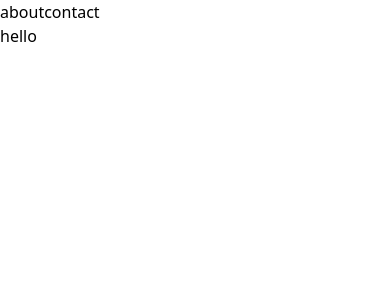
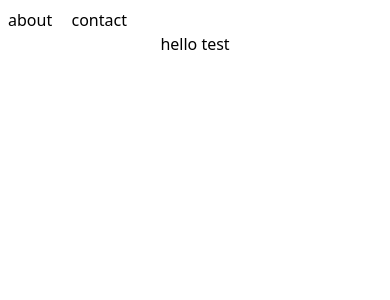
Before and after one commit to cohjo/next-tailwind-template, a Next.js app: page / in a window 390 px wide. Shown: the top 300 px of the page. Built offline with nearby package versions, Linux system fonts and the light colour scheme.

Commit message:
some layout tweaks and folder structure

```diff
--- /dev/null
+++ b/app/components/client/Navbar.tsx
@@ -0,0 +1,34 @@
+'use client'
+
+import { usePathname } from 'next/navigation'
+import { useState } from 'react'
+import Link from 'next/link'
+
+export default function Navbar() {
+  const pathname = usePathname()
+  console.log(pathname)
+  return (
+    <nav className="sticky left-0 grid h-auto grid-cols-2 gap-2 w-fit">
+      <Link
+        className={
+          'col-span-1' + pathname === '/about'
+            ? 'font-semibold'
+            : 'transition-all ease-in-out hover:text-blue-600 hover:font-semibold'
+        }
+        href="/about"
+      >
+        about
+      </Link>
+      <Link
+        className={
+          'col-span-1' + pathname === '/contact'
+            ? 'font-semibold'
+            : 'transition-all ease-in-out hover:text-blue-600 hover:font-semibold'
+        }
+        href="/contact"
+      >
+        contact
+      </Link>
+    </nav>
+  )
+}
--- a/app/head.tsx
+++ b/app/head.tsx
@@ -1,9 +1,9 @@
 export default function Head() {
   return (
     <>
-      <title>Create Next App</title>
+      <title>{'<Add Title>'}</title>
       <meta content="width=device-width, initial-scale=1" name="viewport" />
-      <meta name="description" content="Generated by create next app" />
+      <meta name="description" content="This is my app." />
       <link rel="icon" href="/favicon.ico" />
     </>
   )
--- a/app/layout.tsx
+++ b/app/layout.tsx
@@ -1,4 +1,6 @@
-import './output.css'
+// import './output.css' // use with turbopack
+import Navbar from './components/client/Navbar'
+import './globals.css'
 
 export default function RootLayout({
   children,
@@ -6,13 +8,18 @@ export default function RootLayout({
   children: React.ReactNode
 }) {
   return (
-    <html lang="en">
+    <html className="box-border h-full p-2 sm:p-4" lang="en">
       {/*
         <head /> will contain the components returned by the nearest parent
         head.tsx. Find out more at https://beta.nextjs.org/docs/api-reference/file-conventions/head
       */}
       <head />
-      <body>{children}</body>
+      <body className="w-full h-fit">
+        <Navbar />
+        <div className="flex flex-col items-center justify-start w-full h-full">
+          {children}
+        </div>
+      </body>
     </html>
   )
 }
--- a/app/output.css
+++ b/app/output.css
@@ -559,6 +559,24 @@ video {
   position: relative;
 }
 
+.sticky {
+  position: sticky;
+}
+
+.mx-0 {
+  margin-left: 0px;
+  margin-right: 0px;
+}
+
+.my-auto {
+  margin-top: auto;
+  margin-bottom: auto;
+}
+
+.box-border {
+  box-sizing: border-box;
+}
+
 .block {
   display: block;
 }
@@ -583,6 +601,27 @@ video {
   display: none;
 }
 
+.h-full {
+  height: 100%;
+}
+
+.h-fit {
+  height: -moz-fit-content;
+  height: fit-content;
+}
+
+.h-4 {
+  height: 1rem;
+}
+
+.h-auto {
+  height: auto;
+}
+
+.w-full {
+  width: 100%;
+}
+
 .flex-grow {
   flex-grow: 1;
 }
@@ -603,8 +642,37 @@ video {
   flex-wrap: wrap;
 }
 
+.items-center {
+  align-items: center;
+}
+
+.justify-start {
+  justify-content: flex-start;
+}
+
+.space-x-2 > :not([hidden]) ~ :not([hidden]) {
+  --tw-space-x-reverse: 0;
+  margin-right: calc(0.5rem * var(--tw-space-x-reverse));
+  margin-left: calc(0.5rem * calc(1 - var(--tw-space-x-reverse)));
+}
+
 .border {
   border-width: 1px;
+}
+
+.px-4 {
+  padding-left: 1rem;
+  padding-right: 1rem;
+}
+
+.py-6 {
+  padding-top: 1.5rem;
+  padding-bottom: 1.5rem;
+}
+
+.py-2 {
+  padding-top: 0.5rem;
+  padding-bottom: 0.5rem;
 }
 
 .underline {
@@ -631,3 +699,18 @@ video {
   transition-timing-function: cubic-bezier(0.4, 0, 0.2, 1);
   transition-duration: 150ms;
 }
+
+.transition-all {
+  transition-property: all;
+  transition-timing-function: cubic-bezier(0.4, 0, 0.2, 1);
+  transition-duration: 150ms;
+}
+
+.ease-in-out {
+  transition-timing-function: cubic-bezier(0.4, 0, 0.2, 1);
+}
+
+.hover\:text-blue-600:hover {
+  --tw-text-opacity: 1;
+  color: rgb(37 99 235 / var(--tw-text-opacity));
+}
--- a/app/page.tsx
+++ b/app/page.tsx
@@ -1,14 +1,9 @@
-import Link from 'next/link'
+import Navbar from './components/client/Navbar'
 
 export default function Home() {
   return (
     <div>
-      <nav>
-        <Link href="/about">about</Link>
-        <Link href="/contact">contact</Link>
-      </nav>
-      <main>hello</main>
-
+      <main className="">hello test</main>
       <footer></footer>
     </div>
   )
```
